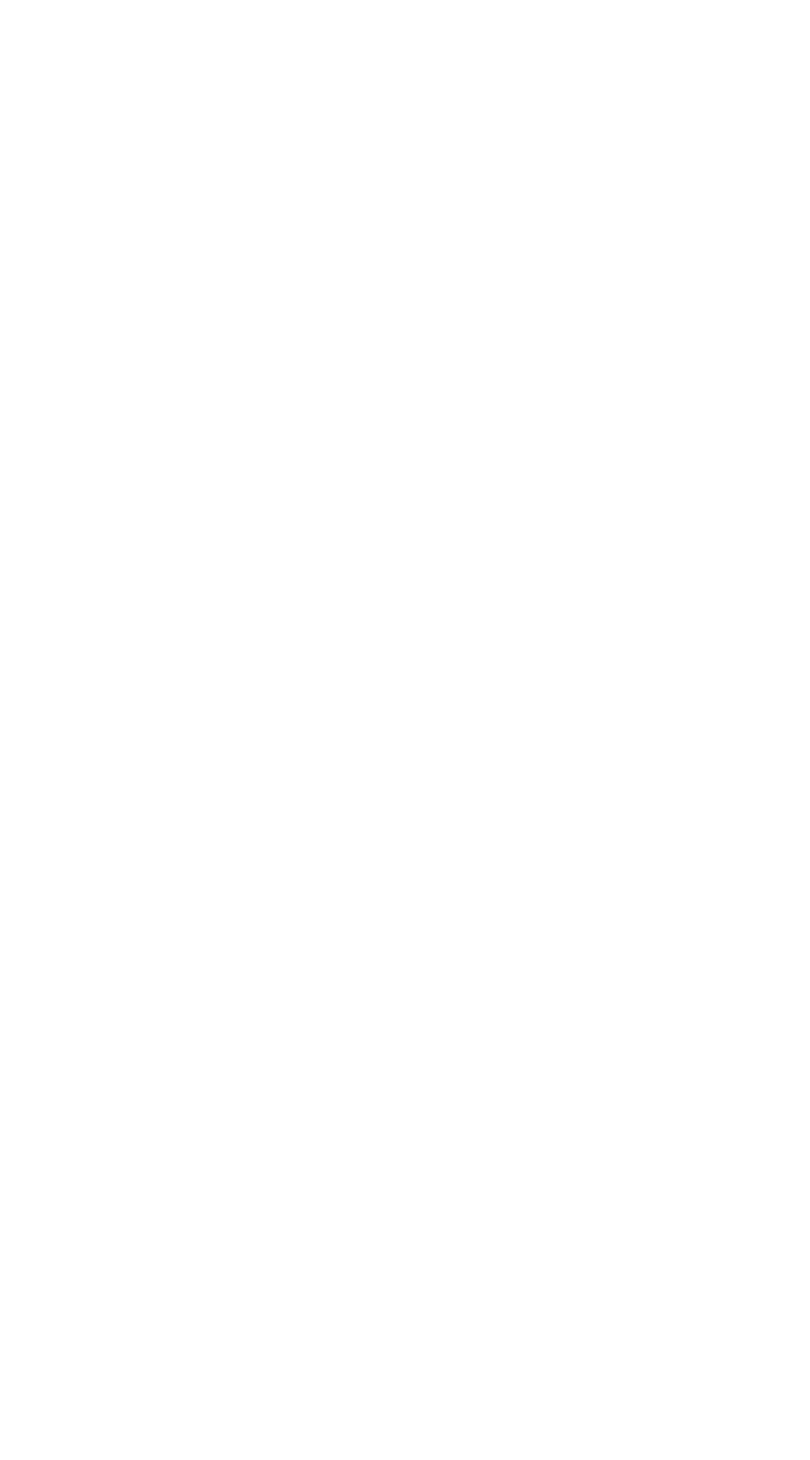
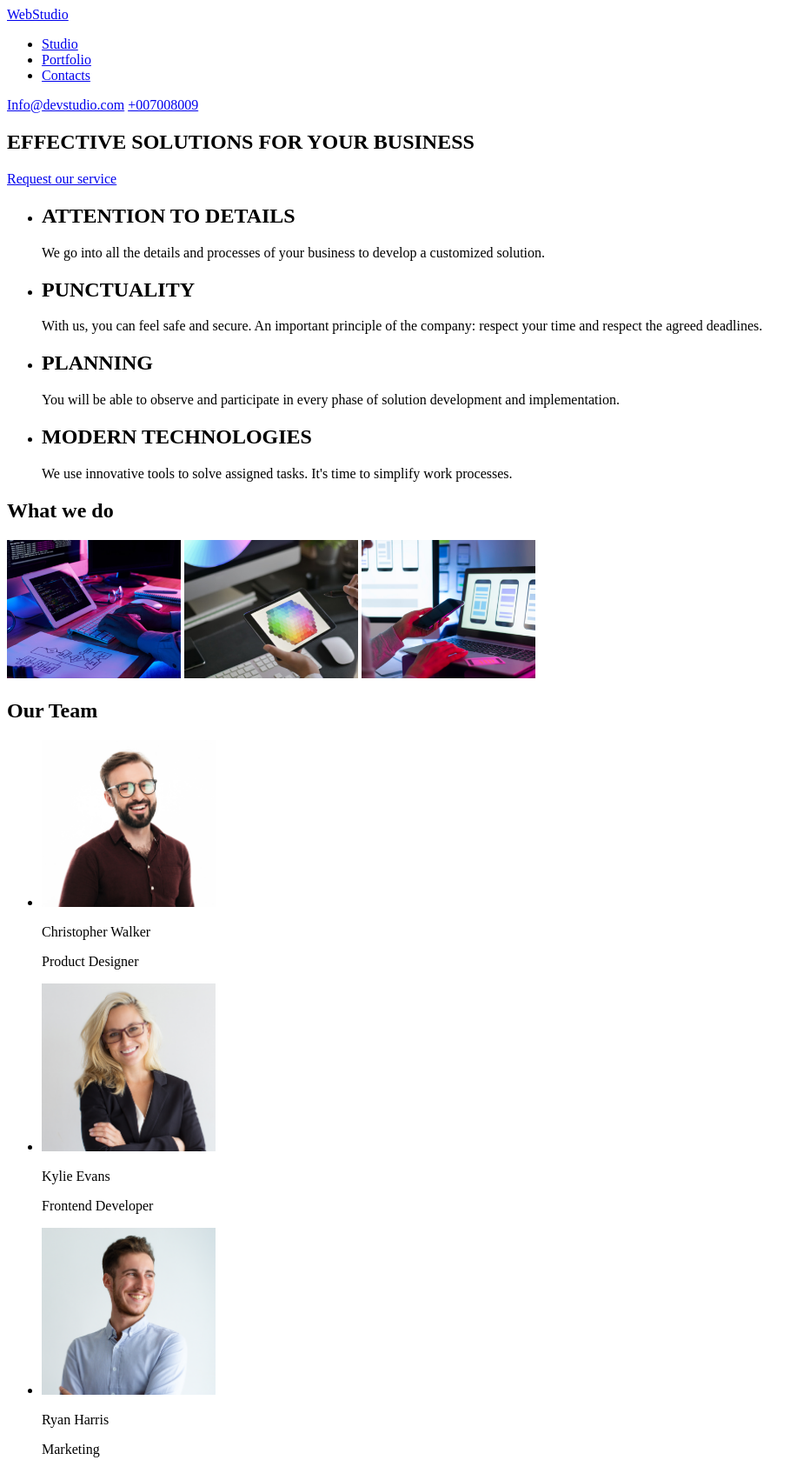
Before and after one commit to alex-andr-egorov/nodule1-html, a plain HTML site: page index.html in a window 1280 px wide. Shown: the top 1679 px of the page at 87% size, without its empty margins (0-932 px from the left). Before the commit the page ends 800 px from the top, so only its background shows below. Drawn offline with Linux system fonts and the light colour scheme.

Commit message:
modifined index.html

```diff
--- a/index.html
+++ b/index.html
@@ -9,6 +9,97 @@
 </head>
 
 <body>
+    <!-- Header -->
+    <header>
+        <a href="#">WebStudio</a>
+        <ul>
+            <li>
+                <a href="#">Studio</a>
+            </li>
+            <li>
+                <a href="#">Portfolio</a>
+            </li>
+            <li>
+                <a href="#">Contacts</a>
+            </li>
+        </ul>
+        <a href="#">Info@devstudio.com</a>
+        <a href="#">+007008009</a>
+    </header>
+    <!-- Section -->
+    <section>
+        <h1>EFFECTIVE SOLUTIONS FOR YOUR BUSINESS</h1>
+        <a href="#">Request our service</a>
+    </section>
+    <section>
+        <ul>
+            <li>
+                <h2>ATTENTION TO DETAILS</h2>
+                <p>We go into all the details and processes of your business to develop a customized solution.</p>
+            </li>
+            <li>
+                <h2>PUNCTUALITY</h2>
+                <p>With us, you can feel safe and secure. An important principle of the company: respect your time and
+                    respect the agreed
+                    deadlines.</p>
+            </li>
+            <li>
+                <h2>PLANNING</h2>
+                <p>You will be able to observe and participate in every phase of solution development and
+                    implementation.
+                </p>
+            </li>
+            <li>
+                <h2>MODERN TECHNOLOGIES</h2>
+                <p>We use innovative tools to solve assigned tasks. It's time to simplify work processes.</p>
+            </li>
+        </ul>
+    </section>
+    <section>
+        <h1>What we do</h1>
+        <img src="./image/img0.png" alt="img0 inform" width="200">
+        <img src="./image/img1.png" alt="img1 inform work" width="200">
+        <img src="./image/img2.png" alt="img2 inform site" width="200">
+    </section>
+    <section>
+        <h1>Our Team</h1>
+        <ul>
+            <li>
+                <img src="./image/team/img.jpg" alt="Alex photo" width="200">
+                <p>Christopher Walker</p>
+                <p>Product Designer</p>
+            </li>
+            <li>
+                <img src="./image/team/img1.jpg" alt="Kylie photo" width="200">
+                <p>Kylie Evans</p>
+                <p>Frontend Developer</p>
+            </li>
+            <li>
+                <img src="./image/team/img2.jpg" alt="Ryan Harris photo" width="200">
+                <p>Ryan Harris</p>
+                <p>Marketing</p>
+            </li>
+            <li>
+                <img src="./image/team/img3.jpg" alt="Alex photo" width="200">
+                <p>Tyler Moore</p>
+                <p>UI Designer</p>
+            </li>
+        </ul>
+    </section>
+    <!-- footer -->
+    <a href="#">WebStudio</a>
+    <address>
+        695 Park Ave, New York, NY 10065,<br>United States
+    </address>
+    <ul>
+        <li>
+            <a href="">info@devstudio.com</a>
+        </li>
+        <li>
+            <a href="">+1 212-772-4150</a>
+        </li>
+    </ul>
+
 
 </body>
 
```
Also changed, not shown: image/img0.png (added), image/img1.png (added), image/img2.png (added), image/team/img.jpg (added), image/team/img1.jpg (added), image/team/img2.jpg (added), image/team/img3.jpg (added).
